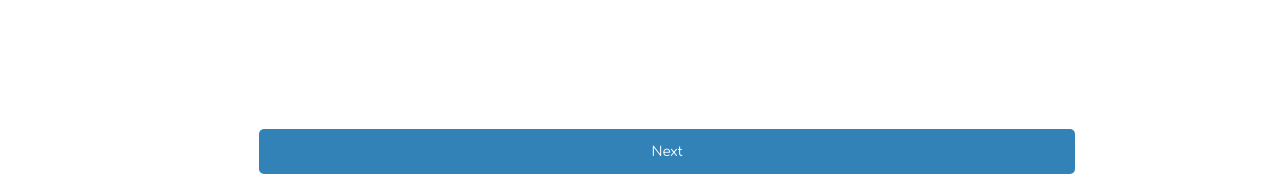
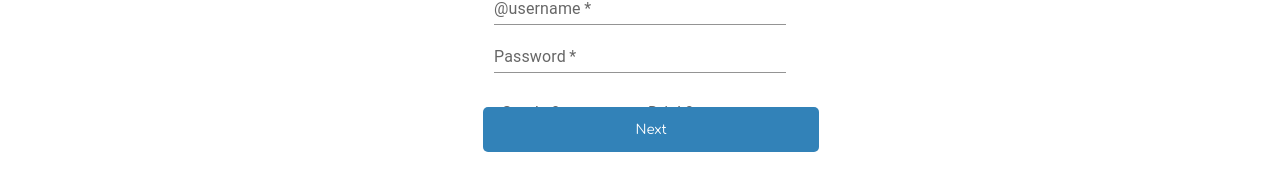
Before and after one commit to tdavis0828/Sneaky-Linx, a React (Create React App) app: page / in a window 1280 px wide. Shown: the part 1312-1499 px from the top of the page. Built offline with nearby package versions, Linux system fonts and the light colour scheme.

Commit message:
finalizing sign up forms ui

```diff
--- a/src/components/UserInfoForm.tsx
+++ b/src/components/UserInfoForm.tsx
@@ -1,5 +1,5 @@
 import React from 'react';
-import { useDispatch, useSelector, shallowEqual } from 'react-redux';
+import { useDispatch } from 'react-redux';
 import {
   FormControl,
   InputLabel,
@@ -7,18 +7,13 @@ import {
   MenuItem,
   TextField,
 } from '@mui/material';
-import { AppDispatch, RootState } from '../store';
+import { AppDispatch } from '../store';
 import { setIsOpen, setNextForm } from '../store/FormSlice';
 
 function UserInfoForm() {
   const dispatch: AppDispatch = useDispatch();
-  const { isOpen } = useSelector(
-    (state: RootState) => state.form,
-    shallowEqual,
-  );
-  console.log(isOpen);
   return (
-    <div className="form-container mobile" id="user-info">
+    <div className="form-container" id="user-info">
       <button
         type="button"
         className="close-btn"
@@ -133,10 +128,48 @@ function UserInfoForm() {
             id="standard-basic"
             label="Password"
             variant="standard"
+            type="password"
             required
             fullWidth
           />
         </div>
+        <div>
+          <FormControl
+            variant="standard"
+            sx={{ m: 1, minWidth: 125 }}
+          >
+            <InputLabel id="user-gender">Smoke?</InputLabel>
+            <Select
+              required
+              labelId="user-gender"
+              // value={age}
+              // onChange={handleChange}
+              label="Preferences"
+            >
+              <MenuItem value="Yes">Yes</MenuItem>
+              <MenuItem value="No">No</MenuItem>
+              <MenuItem value="Sometimes">Sometimes</MenuItem>
+            </Select>
+          </FormControl>
+          <FormControl
+            variant="standard"
+            sx={{ m: 1, minWidth: 125 }}
+          >
+            <InputLabel id="user-drinks">Drink?</InputLabel>
+            <Select
+              required
+              labelId="user-drinks"
+              // value={age}
+              // onChange={handleChange}
+              label="Drink?"
+            >
+              <MenuItem value="Yes">Yes</MenuItem>
+              <MenuItem value="No">No</MenuItem>
+              <MenuItem value="Sometimes">Sometimes</MenuItem>
+            </Select>
+          </FormControl>
+        </div>
+
         <button
           type="button"
           onClick={() => dispatch(setNextForm(true))}
--- a/src/components/UserPrefsForm.tsx
+++ b/src/components/UserPrefsForm.tsx
@@ -1,11 +1,7 @@
+/* eslint-disable array-callback-return */
 /* eslint-disable react/jsx-props-no-spreading */
 import React from 'react';
-import {
-  Checkbox,
-  FormControlLabel,
-  Radio,
-  RadioGroup,
-} from '@mui/material';
+import { Checkbox, FormControlLabel } from '@mui/material';
 import { useDispatch, useSelector, shallowEqual } from 'react-redux';
 import { FavoriteBorder, Favorite } from '@mui/icons-material';
 import { AppDispatch, RootState } from '../store';
@@ -17,7 +13,38 @@ function UserPrefsForm() {
     shallowEqual,
   );
   const dispatch: AppDispatch = useDispatch();
-  // const interests = ['Nature', 'Swimming', 'Sports'];
+  const interests: Array<string> = [
+    'Nature',
+    'Swimming',
+    'Sports',
+    'Traveling',
+    'Dancing',
+    'Cooking',
+    'Photography',
+    'Learning',
+    'Art',
+    'Music',
+    'Exercise',
+    'Animals',
+    'Cosmetics',
+    'Theatre',
+    'Food',
+    'Vlogging',
+    'Blogging',
+    'Gaming',
+    'History',
+    'Fantasy Sports',
+    'Hunting',
+    'Philathropy',
+    'Concerts',
+    'Video Games',
+    'Religion',
+    'Tattoos',
+    'Camping',
+    'Surfing',
+    'School',
+    'Fishing',
+  ];
   return (
     <div
       className={
@@ -34,61 +61,23 @@ function UserPrefsForm() {
       >
         <i className="fa-regular fa-circle-xmark close-btn" />
       </button>
-      <p>Tell us about yourself</p>
       <form className="prefs">
-        <div className="radio-buttons">
-          <RadioGroup defaultValue="Yes" name="radio-buttons-group">
-            Smoke?
-            <FormControlLabel
-              value="Yes"
-              control={<Radio />}
-              label="Yes"
-            />
-            <FormControlLabel
-              value="No"
-              control={<Radio />}
-              label="No"
-            />
-            <FormControlLabel
-              value="Sometimes"
-              control={<Radio />}
-              label="Sometimes"
-            />
-          </RadioGroup>
-          <RadioGroup
-            aria-labelledby="demo-radio-buttons-group-label"
-            defaultValue="Yes"
-            name="radio-buttons-group"
-          >
-            Drink?
-            <FormControlLabel
-              value="Yes"
-              control={<Radio />}
-              label="Yes"
-            />
-            <FormControlLabel
-              value="No"
-              control={<Radio />}
-              label="No"
-            />
-            <FormControlLabel
-              value="Sometimes"
-              control={<Radio />}
-              label="Sometimes"
-            />
-          </RadioGroup>
-        </div>
+        <p>Give us a few of your interests</p>
         <div className="interests">
-          <FormControlLabel
-            value="Nature"
-            control={
-              <Checkbox
-                icon={<FavoriteBorder />}
-                checkedIcon={<Favorite />}
+          {interests.map((interest: string) => {
+            return (
+              <FormControlLabel
+                value={interest}
+                control={
+                  <Checkbox
+                    icon={<FavoriteBorder sx={{ fontSize: 18 }} />}
+                    checkedIcon={<Favorite />}
+                  />
+                }
+                label={interest}
               />
-            }
-            label="Nature"
-          />
+            );
+          })}
         </div>
         <button type="submit" className="btn">
           Finish
--- a/src/pages/Landing.tsx
+++ b/src/pages/Landing.tsx
@@ -17,7 +17,7 @@ function Landing() {
   return (
     <StyledLanding>
       <div className="overlay" />
-      <div className="header-info">
+      <div className="header">
         <img src={logo} alt="Company Logo" />
         <button
           type="button"
@@ -27,6 +27,9 @@ function Landing() {
         </button>
         <p>Hook ups, relationships, FWB</p>
         <p>We wont tell, if you wont.</p>
+        <button type="button" className="login">
+          Login
+        </button>
       </div>
       <StyledForm className={isOpen ? 'open' : ''}>
         <UserInfoForm />
--- a/src/styles/Stylesheet.tsx
+++ b/src/styles/Stylesheet.tsx
@@ -42,12 +42,16 @@ export const StyledLanding = styled.section`
   flex-direction: column;
   justify-content: center;
   align-items: center;
-  & .header-info {
+  & .header {
     display: flex;
     flex-direction: column;
     justify-content: space-around;
     align-items: center;
+    color: #fff;
     z-index: 9;
+    & small {
+      margin: 0.5rem;
+    }
     & button {
       background: rgba(0, 0, 0, 0.65);
       padding: 0.75rem 3rem;
@@ -59,6 +63,11 @@ export const StyledLanding = styled.section`
       font-family: 'Comfortaa', cursive;
       transition: all 0.35s ease;
       margin: 1rem;
+      &.login {
+        background: none;
+        padding: 0;
+        font-weight: 300;
+      }
       &:hover {
         background: rgba(0, 0, 0, 0.95);
         text-decoration: underline;
@@ -90,8 +99,9 @@ export const StyledForm = styled.section`
   position: absolute;
   bottom: 0;
   z-index: 10;
-  width: 85%;
-  transform: translateY(750px);
+  width: 95%;
+  height: 85vh;
+  transform: translateY(800px);
   transition: transform 0.55s ease;
   &.open {
     transform: translateY(0);
@@ -99,6 +109,7 @@ export const StyledForm = styled.section`
   }
   & div {
     display: flex;
+    width: 100%;
     &.user-pref {
       position: absolute;
       top: 0;
@@ -116,7 +127,7 @@ export const StyledForm = styled.section`
   }
   & button {
     position: absolute;
-    bottom: 10%;
+    bottom: 3%;
     width: 75%;
     height: 45px;
     font-family: 'Comfortaa', cursive;
@@ -124,17 +135,31 @@ export const StyledForm = styled.section`
     color: #fff;
     border: none;
     border-radius: 5px;
+    &.btn {
+      left: 15%;
+      }
   }
   & .form-container {
     width: 100%;
+    height: 100%;
     display: flex;
     flex-direction: column;
     align-items: center;
     background: #fff;
     border-radius: 25px 25px 0 0;
-    & button {
-      &.btn {
-      left: 15%;
+    & form {
+      margin: 2rem;
+      height: 70%;
+      display: flex;
+      flex-direction: column;
+      align-items: center;
+      }
+    }
+    & .interests {
+      display: grid;
+      grid-template-columns: repeat(3, 1fr);
+      & label {
+        margin: 0;
       }
     }
     & .close-btn {
@@ -146,9 +171,18 @@ export const StyledForm = styled.section`
       background: none;
       color: #000;
     }
-    &.mobile {
-    height: 80vh;
+  }
+  }
+  @media (min-width: 768px) {
+    width: 50%;
+    height: 70%;
+    bottom: 15%;
+    & .form-container {
+      border-radius: 25px;
     }
   }
+  @media (min-width: 992px) {
+    width: 35%;
+    height: 65%;
   }
 `;
```
